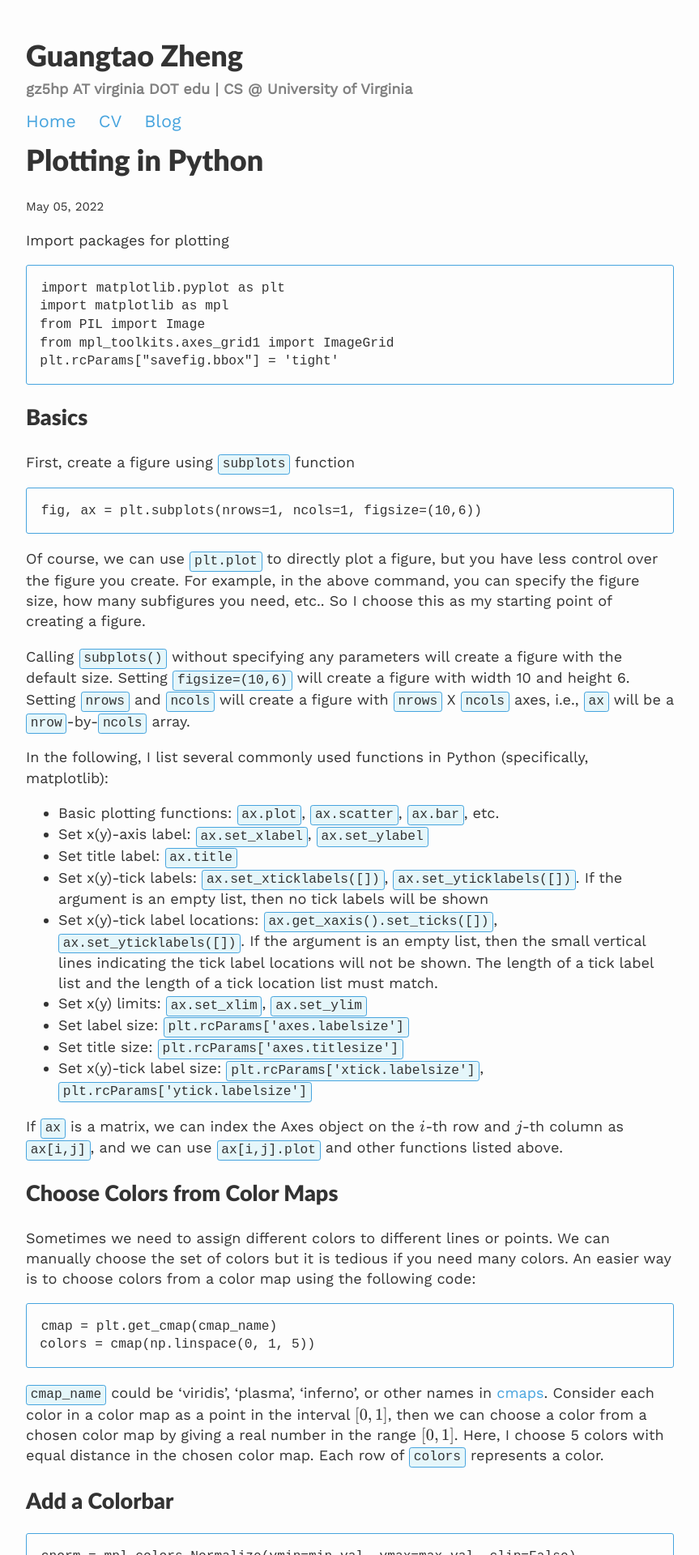
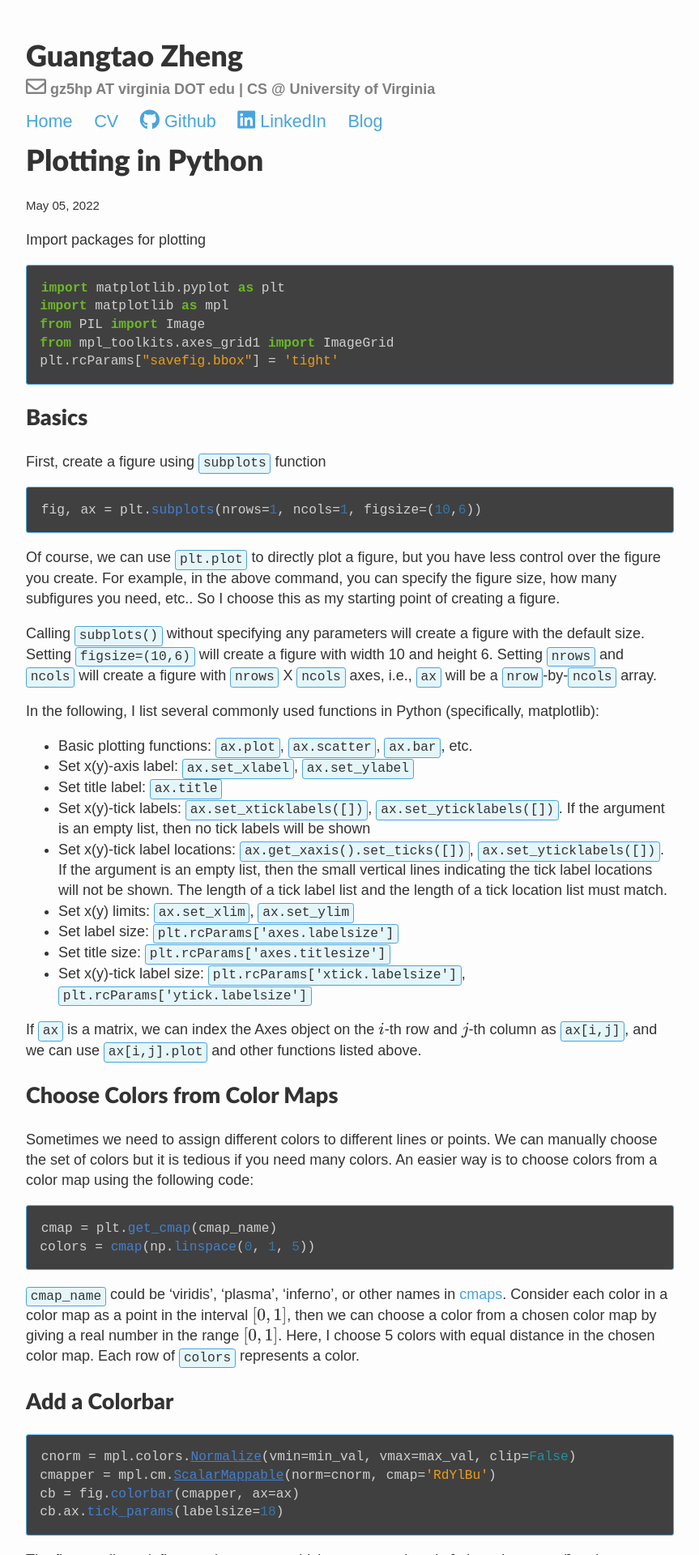
Before and after one commit to gtzheng/gtzheng.github.io, a Jekyll site: the page built from _posts/2022-05-05-code-for-python-plotting.md, in a window 1280 px wide. Shown: the top 1920 px of the page at 81% size, without its empty margins (208-1071 px from the left). Built offline with Jekyll 4.4.1, drawn with Linux system fonts in a browser that asks for light colours; nearby versions of some CDN libraries; formulas are drawn with MathJax 3; some of the changed text lies outside the part shown.

Commit message:
update style

````diff
--- a/_config.yml
+++ b/_config.yml
@@ -1,7 +1,7 @@
 ### your site title here
 
 title: Guangtao Zheng
-description: gz5hp AT virginia DOT edu | CS @ University of Virginia
+description:
 
 baseurl: #
 url: "" #custom url to be used instead of GitHub repository
--- a/_includes/navigation.html
+++ b/_includes/navigation.html
@@ -2,7 +2,7 @@
         <a class="navigation" href="{{site.baseurl}}/">Home</a>
         <!-- <a class="navigation" href="{{site.baseurl}}/publication/">Publications</a> -->
         <a class="navigation" href="https://drive.google.com/file/d/123tT_tcoc03UxlRxcQnRY5lragXauwxJ/view?usp=sharing">CV</a>
+        <a class="navigation" href="https://www.github.com/{{ site.github }}" itemprop="sameAs" target="_blank"><i class="fab fa-github"></i> Github</a>
+        <a class="navigation" href="https://www.linkedin.com/in/{{ site.linkedin }}" itemprop="sameAs" target="_blank"><i class="fab fa-linkedin"></i> LinkedIn</a>
         <a class="navigation" href="{{site.baseurl}}/archive/">Blog</a>
-        <!-- <a class="navigation" href="{{site.baseurl}}/blog/">Blog</a> -->
-
 </div>
--- a/_layouts/default.html
+++ b/_layouts/default.html
@@ -10,7 +10,9 @@
         <link rel="stylesheet" href="{{site.baseurl}}/assets/css/main.css">
         <meta name="google-site-verification" content="tsgh1SLVmR-6MuJROpJdzgkl70JC5B0WKl7Hn8NRVE8" />
         <h1 class="post-headline">{{site.title}}</h1>
-        <h3 class="post-description">{{site.description}}</h3>
+        <h3 class="post-description"> <a class="post-description" itemprop="email"
+            href="mailto:{{ site.email | encode_email }}" target="_blank">
+            <i class="far fa-envelope"></i> gz5hp AT virginia DOT edu </a> | CS @ University of Virginia</h3>
 
         {% include navigation.html %}
 
@@ -42,10 +44,10 @@
             </small>
           </p>
 
-        {% include social-footer.html %}
+        <!-- {% include social-footer.html %} -->
 
         </footer>
-        {% include text-expand.html %}
+        <!-- {% include text-expand.html %} -->
 
     </body>
 
--- a/_posts/2022-05-05-code-for-python-plotting.md
+++ b/_posts/2022-05-05-code-for-python-plotting.md
@@ -43,7 +43,7 @@ If `ax` is a matrix, we can index the Axes object on the $i$-th row and $j$-th c
 Sometimes we need to assign different colors to different lines or points. We can manually choose the set of colors but it is tedious if you need many colors.
 An easier way is to choose colors from a color map using the following code:
 
-```
+```python
 cmap = plt.get_cmap(cmap_name)
 colors = cmap(np.linspace(0, 1, 5))
 ```
@@ -53,7 +53,7 @@ Here, I choose 5 colors with equal distance in the chosen color map. Each row of
 
 ## Add a Colorbar
 
-```
+```python
 cnorm = mpl.colors.Normalize(vmin=min_val, vmax=max_val, clip=False)
 cmapper = mpl.cm.ScalarMappable(norm=cnorm, cmap='RdYlBu')
 cb = fig.colorbar(cmapper, ax=ax)
@@ -70,7 +70,7 @@ into `image_arr` which is a list of 28 images. When iterating through `image_arr
 Once a row is filled with images, then the remaining images are plotted in the next row and from left to right. Most of lines inside the for loop
 are used to remove the border, grid, ticks, and tick labels of a plotted image.
 
-```
+```python
 fig = plt.figure(figsize=(9., 6.))
 grid = ImageGrid(fig, 111,  # similar to subplot(111)
                  nrows_ncols=(4, 7),
@@ -91,7 +91,7 @@ for i, (ax, im) in enumerate(zip(grid, image_arr)):
 
 ## Create a Bar Plot
 
-```
+```python
 barWidth = 0.25
 fig, ax = plt.subplots(figsize =(12, 8))
 data1 = [0.1,0.2,0.3,0.4,0.5]
@@ -103,3 +103,38 @@ ax.bar(br1, data1, width = barWidth,
 ax.bar(br2, data2, width = barWidth,
         edgecolor ='grey', label ='data2')
 ```
+
+Another example with a customized legend, user-defined tick labels, and bar annotations.
+```python
+vocab100 = 287225
+vocab1000 = 232626
+vocab10000 = 40498
+vocab50000 = 943
+
+labels = ['100','1K','10K','50K'],
+barWidth = 0.6
+cmap = plt.get_cmap('Set2')
+cmaplist = [cmap(i) for i in [0,2,1,3]]
+fig,ax = plt.subplots(figsize=(8,6))
+br1 = np.arange(4)
+row_lables = ['UniverseLarge', 'UniverseMedium','UniverseSmall','UniverseTiny']
+number_of_regions = [vocab100,vocab1000,vocab10000,vocab50000]
+number_of_regions_str = ['287K','233K','40K','0.9K']
+ax.bar(br1,number_of_regions,width=barWidth,edgecolor ='grey', color=cmaplist)
+ax.set_yscale('log')
+ax.set_ylim([500,500000])
+ax.set_xticks(np.arange(4))
+ax.set_xticklabels(row_lables)
+for item in (ax.get_xticklabels() + ax.get_yticklabels()):
+    item.set_fontsize(20)
+plt.setp(ax.get_xticklabels(), rotation=-10, ha="left",
+             rotation_mode="anchor")
+patches = [Patch(color=cmaplist[i]) for i in range(4)]
+legend = ax.legend(title='Merge Threshold', labels=['100','1000','10K','50K'], handles=patches, bbox_to_anchor=(0.72, 0.8), loc='center left', borderaxespad=0, fontsize=16, frameon=True)
+plt.setp(legend.get_title(),fontsize=16)
+ax.set_ylabel('Number of regions (log scale)',fontsize=20)
+for x, y in zip([0,1,2,3], number_of_regions):
+    ax.annotate(number_of_regions_str[x], xy=(x, y), ha='center', va='bottom',fontsize=16)
+
+```
+![illustration](/assets/images/bar_plot_example.png)
--- /dev/null
+++ b/assets/css/_sass/native.scss
@@ -0,0 +1,70 @@
+.highlight pre { background-color: #404040 }
+.highlight .hll { background-color: #404040 }
+.highlight .c { color: #999999; font-style: italic } /* Comment */
+.highlight .err { color: #a61717; background-color: #e3d2d2 } /* Error */
+.highlight .g { color: #d0d0d0 } /* Generic */
+.highlight .k { color: #6ab825; font-weight: bold } /* Keyword */
+.highlight .l { color: #d0d0d0 } /* Literal */
+.highlight .n { color: #d0d0d0 } /* Name */
+.highlight .o { color: #d0d0d0 } /* Operator */
+.highlight .x { color: #d0d0d0 } /* Other */
+.highlight .p { color: #d0d0d0 } /* Punctuation */
+.highlight .cm { color: #999999; font-style: italic } /* Comment.Multiline */
+.highlight .cp { color: #cd2828; font-weight: bold } /* Comment.Preproc */
+.highlight .c1 { color: #999999; font-style: italic } /* Comment.Single */
+.highlight .cs { color: #e50808; font-weight: bold; background-color: #520000 } /* Comment.Special */
+.highlight .gd { color: #d22323 } /* Generic.Deleted */
+.highlight .ge { color: #d0d0d0; font-style: italic } /* Generic.Emph */
+.highlight .gr { color: #d22323 } /* Generic.Error */
+.highlight .gh { color: #ffffff; font-weight: bold } /* Generic.Heading */
+.highlight .gi { color: #589819 } /* Generic.Inserted */
+.highlight .go { color: #cccccc } /* Generic.Output */
+.highlight .gp { color: #aaaaaa } /* Generic.Prompt */
+.highlight .gs { color: #d0d0d0; font-weight: bold } /* Generic.Strong */
+.highlight .gu { color: #ffffff; text-decoration: underline } /* Generic.Subheading */
+.highlight .gt { color: #d22323 } /* Generic.Traceback */
+.highlight .kc { color: #6ab825; font-weight: bold } /* Keyword.Constant */
+.highlight .kd { color: #6ab825; font-weight: bold } /* Keyword.Declaration */
+.highlight .kn { color: #6ab825; font-weight: bold } /* Keyword.Namespace */
+.highlight .kp { color: #6ab825 } /* Keyword.Pseudo */
+.highlight .kr { color: #6ab825; font-weight: bold } /* Keyword.Reserved */
+.highlight .kt { color: #6ab825; font-weight: bold } /* Keyword.Type */
+.highlight .ld { color: #d0d0d0 } /* Literal.Date */
+.highlight .m { color: #3677a9 } /* Literal.Number */
+.highlight .s { color: #ed9d13 } /* Literal.String */
+.highlight .na { color: #bbbbbb } /* Name.Attribute */
+.highlight .nb { color: #24909d } /* Name.Builtin */
+.highlight .nc { color: #447fcf; text-decoration: underline } /* Name.Class */
+.highlight .no { color: #40ffff } /* Name.Constant */
+.highlight .nd { color: #ffa500 } /* Name.Decorator */
+.highlight .ni { color: #d0d0d0 } /* Name.Entity */
+.highlight .ne { color: #bbbbbb } /* Name.Exception */
+.highlight .nf { color: #447fcf } /* Name.Function */
+.highlight .nl { color: #d0d0d0 } /* Name.Label */
+.highlight .nn { color: #447fcf; text-decoration: underline } /* Name.Namespace */
+.highlight .nx { color: #d0d0d0 } /* Name.Other */
+.highlight .py { color: #d0d0d0 } /* Name.Property */
+.highlight .nt { color: #6ab825; font-weight: bold } /* Name.Tag */
+.highlight .nv { color: #40ffff } /* Name.Variable */
+.highlight .ow { color: #6ab825; font-weight: bold } /* Operator.Word */
+.highlight .w { color: #666666 } /* Text.Whitespace */
+.highlight .mf { color: #3677a9 } /* Literal.Number.Float */
+.highlight .mh { color: #3677a9 } /* Literal.Number.Hex */
+.highlight .mi { color: #3677a9 } /* Literal.Number.Integer */
+.highlight .mo { color: #3677a9 } /* Literal.Number.Oct */
+.highlight .sb { color: #ed9d13 } /* Literal.String.Backtick */
+.highlight .sc { color: #ed9d13 } /* Literal.String.Char */
+.highlight .sd { color: #ed9d13 } /* Literal.String.Doc */
+.highlight .s2 { color: #ed9d13 } /* Literal.String.Double */
+.highlight .se { color: #ed9d13 } /* Literal.String.Escape */
+.highlight .sh { color: #ed9d13 } /* Literal.String.Heredoc */
+.highlight .si { color: #ed9d13 } /* Literal.String.Interpol */
+.highlight .sx { color: #ffa500 } /* Literal.String.Other */
+.highlight .sr { color: #ed9d13 } /* Literal.String.Regex */
+.highlight .s1 { color: #ed9d13 } /* Literal.String.Single */
+.highlight .ss { color: #ed9d13 } /* Literal.String.Symbol */
+.highlight .bp { color: #24909d } /* Name.Builtin.Pseudo */
+.highlight .vc { color: #40ffff } /* Name.Variable.Class */
+.highlight .vg { color: #40ffff } /* Name.Variable.Global */
+.highlight .vi { color: #40ffff } /* Name.Variable.Instance */
+.highlight .il { color: #3677a9 } /* Literal.Number.Integer.Long */
--- a/assets/css/_sass/variables.scss
+++ b/assets/css/_sass/variables.scss
@@ -1,4 +1,4 @@
-$base-font-family: 'Work Sans', sans-serif;
+$base-font-family: sans-serif;
 $base-font-size:   18px; //font size
 $base-font-weight: 400;
 $small-font-size:  $base-font-size * 0.875;
--- a/assets/css/main.scss
+++ b/assets/css/main.scss
@@ -25,5 +25,6 @@ $on-laptop:        1000px;
         "profile",
         "footer",
         "style",
-        "google-fonts"
+        "google-fonts",
+        "native"
 ;
````
Also changed, not shown: assets/images/bar_plot_example.png (added).
